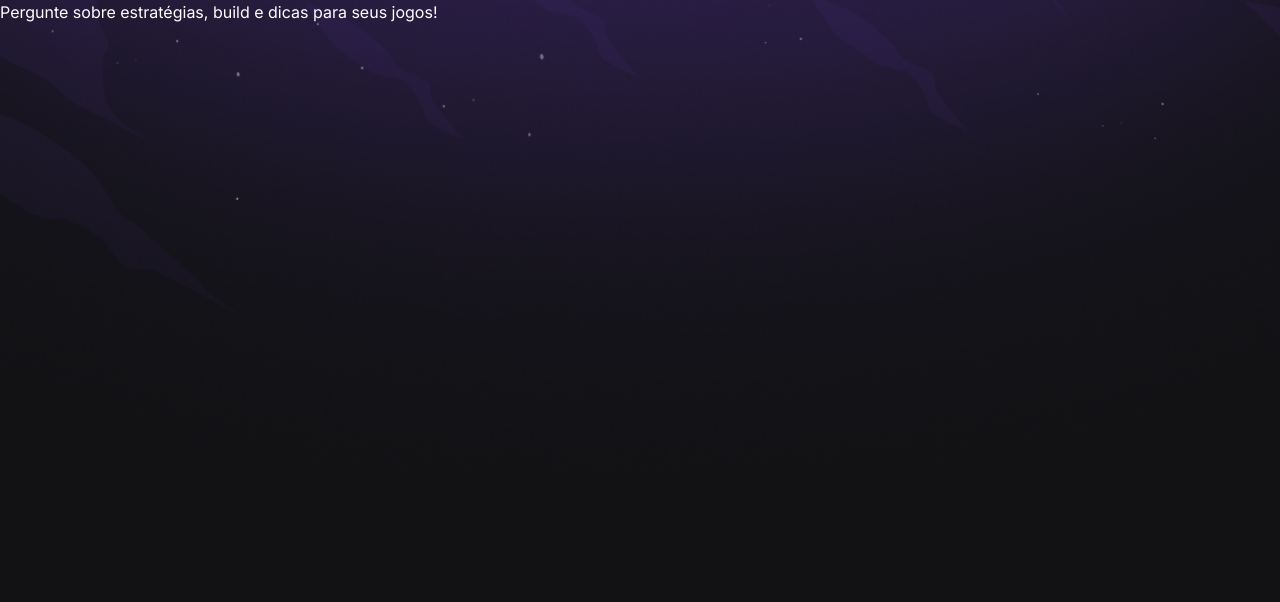
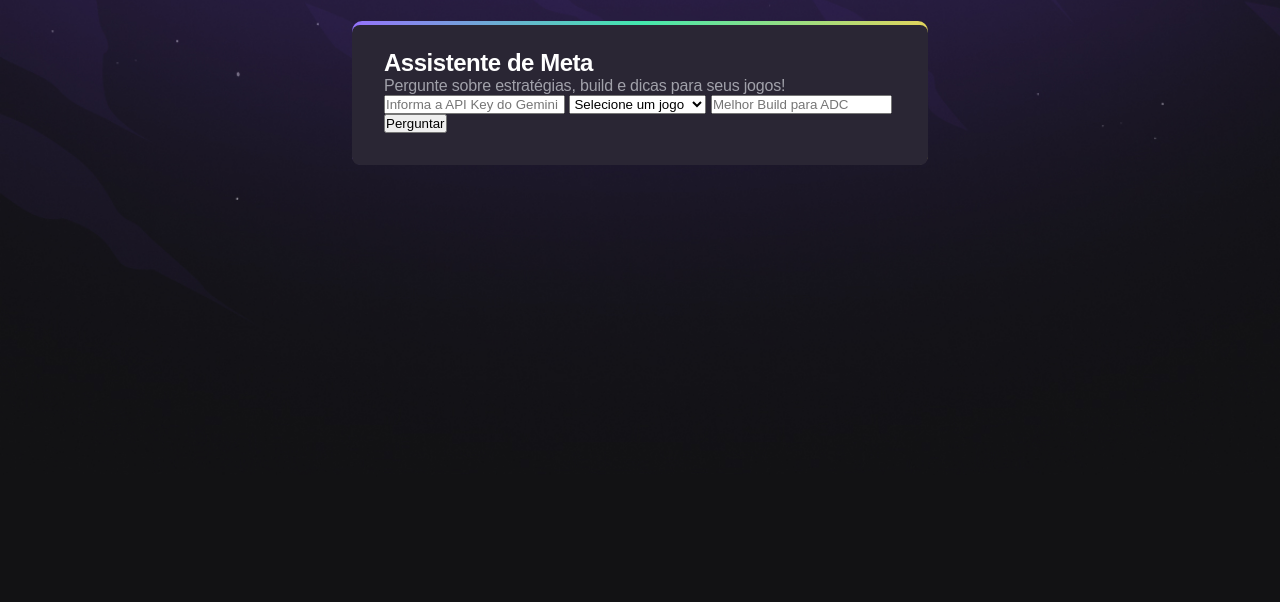
Before and after one commit to francildoalves/NLW20-Starter, a plain HTML site: page index.html in a window 1280 px wide. Shown: the part 198-800 px from the top of the page. Drawn offline with Linux system fonts and the light colour scheme.

Commit message:
Segundo commit

```diff
--- a/css/style.css
+++ b/css/style.css
@@ -13,18 +13,63 @@ body {
     background-color: #121214;
     color: white;
 }
-
+/*
 body *,
 :root {
     font-family: "Inter";
     line-heright: 160%;
 }
-
+*/
 header {
-    padding-top: 32px;
+    padding-top: 2rem;
     text-align: center;
 }
 
 header img {
     width: 15rem;
 }
+
+main {
+    max-width: 36rem;
+    width: 90%;
+    margin: 3rem auto;
+    border: 1px;
+}
+
+section {
+    background-image: linear-gradient(90deg, #9572FC 0%, #43E7AD 50%, #E2D45C 100%);
+    border-radius: 0.625rem;
+    padding-top: 4px;
+}
+
+section > div {
+    padding: 2rem;
+    padding-top: 1.5rem;
+    border-radius: 0.5rem;
+    background-color: #2A2634;
+}
+
+section h2 {
+    letter-spacing: -0.47px;
+}
+
+section p {
+    letter-spacing: -0.18px;
+    color: #a1a1aa;
+}
+
+/* Animation for the title */
+main section{
+    opacity: 0;
+    transform: translateY(2rem);
+
+    animation-name: appear;
+    animation-duration: 700ms;
+    animation-fill-mode: forwards;
+}
+@keyframes appear {
+    100% {
+        opacity: 1;
+        transform: translateY(0);
+    }
+}
--- a/index.html
+++ b/index.html
@@ -17,8 +17,31 @@
 
     <main>
         <section>
-            <h2>Assistente de Meta</h2>
-            <p>Pergunte sobre estratégias, build e dicas para seus jogos!</p>
+            <div>
+                <h2 class="title">Assistente de Meta</h2>
+                <p>Pergunte sobre estratégias, build e dicas para seus jogos!</p>
+
+                <form>
+                    <input type="password" placeholder="Informa a API Key do Gemini" required/>
+
+                    <select>
+                        <option value="">Selecione um jogo</option>
+                        <option value="">Valorant</option>
+                        <option value="">League of Legends</option>
+                        <option value="">CS: GO</option>
+                    </select>
+
+                    <input type="text" placeholder="Melhor Build para ADC" required/>
+
+                    <button>
+                        Perguntar
+                    </button>
+                </form>
+
+                <div id="aiResponse">
+                    <div class="response-content"></div>
+                </div>
+            </div>
         </section>
     </main>
 </body>
```
